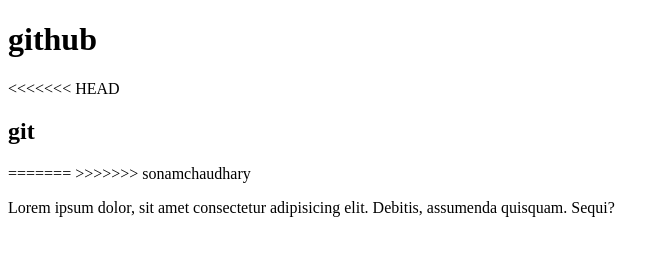
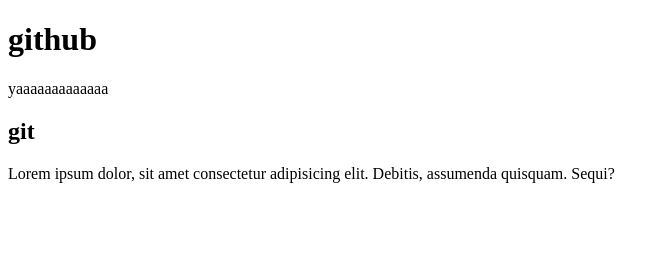
Before and after one commit to Anainwal07/Git-Practice, a plain HTML site: page index.html in a window 1280 px wide. Shown: the whole page, without its empty margins (0-670 px from the left). Drawn offline with Linux system fonts and the light colour scheme.

Commit message:
Save changes to index.html

```diff
--- a/index.html
+++ b/index.html
@@ -1,22 +1,22 @@
 <!DOCTYPE html>
 <html lang="en">
+
 <head>
     <meta charset="UTF-8">
     <meta name="viewport" content="width=device-width, initial-scale=1.0">
     <title>Document</title>
 </head>
+
 <body>
     <h1>
         github
 
 
     </h1>
-<<<<<<< HEAD
 
-
+    <p>yaaaaaaaaaaaaa</p>
     <h2>git</h2>
-=======
->>>>>>> sonamchaudhary
     <p>Lorem ipsum dolor, sit amet consectetur adipisicing elit. Debitis, assumenda quisquam. Sequi?</p>
 </body>
+
 </html>
```
